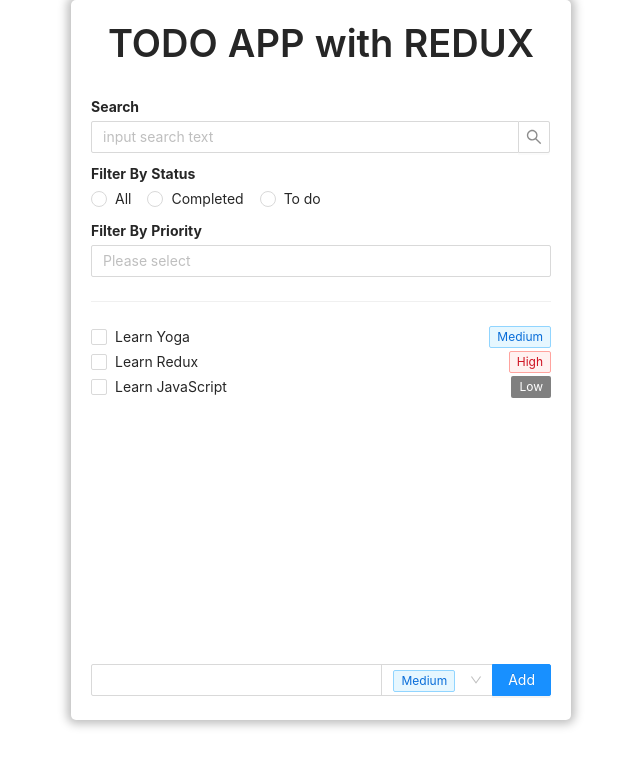
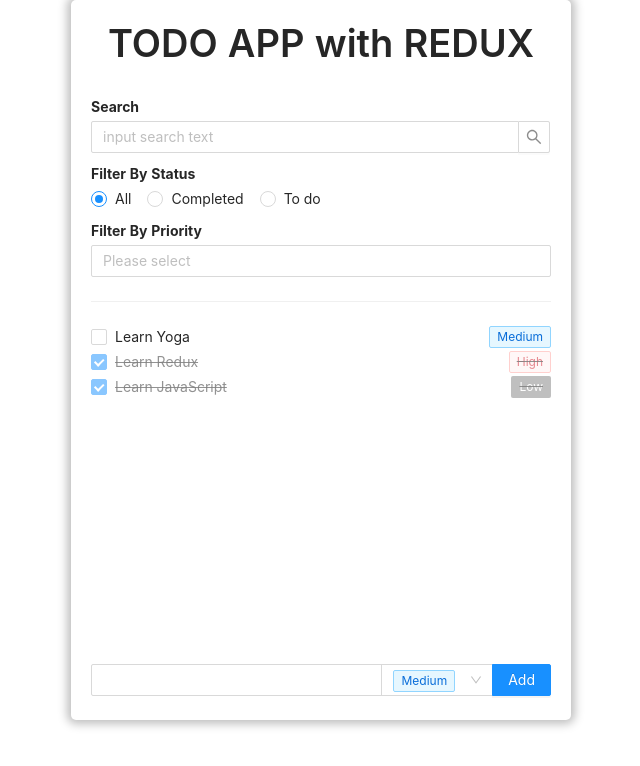
Before and after one commit to luantran24hdev/Learn-react, a React (Create React App) app: page / in a window 1280 px wide. Shown: the top 766 px of the page, without its empty margins (319-959 px from the left). Built offline with nearby package versions, Linux system fonts and the light colour scheme.

Commit message:
update filter by status

```diff
--- a/src/components/Filters/FiltersSlice.js
+++ b/src/components/Filters/FiltersSlice.js
@@ -11,6 +11,11 @@ const filtersReducer = (state = initState, action) => {
         ...state,
         search: action.payload,
       };
+    case "filters/searchFilterByStatus":
+      return {
+        ...state,
+        status: action.payload,
+      };
 
     default:
       return state;
--- a/src/components/Filters/index.js
+++ b/src/components/Filters/index.js
@@ -2,19 +2,25 @@ import { Col, Row, Input, Typography, Radio, Select, Tag } from "antd";
 import { useState } from "react";
 
 import { useDispatch, useSelector } from "react-redux";
-import { searchFilterChange } from "../../redux/actions";
+import { searchFilterChange, searchFilterByStatus } from "../../redux/actions";
 const { Search } = Input;
 export default function Filters() {
   const dispatch = useDispatch();
 
   const [searchText, setSearchText] = useState("");
+  const [filterStatus, setfilterStatus] = useState("All");
   // const [status, setStatus] = useState("");
   // const [arrPriority, setArrPriority] = useState();
 
   const inputTextSearch = (e) => {
-    console.log("e", e.target.value);
     setSearchText(e.target.value);
-    dispatch(searchFilterChange(searchText));
+    dispatch(searchFilterChange(e.target.value));
+  };
+
+  const handleSelectedStatus = (e) => {
+    setfilterStatus(e.target.value);
+    console.log("filterStatus", filterStatus);
+    dispatch(searchFilterByStatus(e.target.value));
   };
 
   // const selectStatus = (value) => {
@@ -40,7 +46,7 @@ export default function Filters() {
         >
           Filter By Status
         </Typography.Paragraph>
-        <Radio.Group>
+        <Radio.Group value={filterStatus} onChange={handleSelectedStatus}>
           <Radio value="All">All</Radio>
           <Radio value="Completed">Completed</Radio>
           <Radio value="Todo">To do</Radio>
--- a/src/components/Todo/index.js
+++ b/src/components/Todo/index.js
@@ -1,14 +1,14 @@
-import { Row, Tag, Checkbox } from 'antd';
-import { useState } from 'react';
+import { Row, Tag, Checkbox } from "antd";
+import { useState } from "react";
 
 const priorityColorMapping = {
-  High: 'red',
-  Medium: 'blue',
-  Low: 'gray',
+  High: "red",
+  Medium: "blue",
+  Low: "gray",
 };
 
-export default function Todo({ name, prioriry }) {
-  const [checked, setChecked] = useState(false);
+export default function Todo({ name, prioriry, completed }) {
+  const [checked, setChecked] = useState(completed);
 
   const toggleCheckbox = () => {
     setChecked(!checked);
@@ -16,10 +16,10 @@ export default function Todo({ name, prioriry }) {
 
   return (
     <Row
-      justify='space-between'
+      justify="space-between"
       style={{
         marginBottom: 3,
-        ...(checked ? { opacity: 0.5, textDecoration: 'line-through' } : {}),
+        ...(checked ? { opacity: 0.5, textDecoration: "line-through" } : {}),
       }}
     >
       <Checkbox checked={checked} onChange={toggleCheckbox}>
--- a/src/components/TodoList/TodosSlice.js
+++ b/src/components/TodoList/TodosSlice.js
@@ -1,7 +1,7 @@
 const initState = [
   { id: 1, name: "Learn Yoga", completed: false, priority: "Medium" },
   { id: 2, name: "Learn Redux", completed: true, priority: "High" },
-  { id: 3, name: "Learn JavaScript", completed: false, priority: "Low" },
+  { id: 3, name: "Learn JavaScript", completed: true, priority: "Low" },
 ];
 
 const todoListReducer = (state = initState, action) => {
--- a/src/components/TodoList/index.js
+++ b/src/components/TodoList/index.js
@@ -34,7 +34,12 @@ export default function TodoList() {
     <Row style={{ height: "calc(100% - 40px)" }}>
       <Col span={24} style={{ height: "calc(100% - 40px)", overflowY: "auto" }}>
         {todoList.map((item) => (
-          <Todo key={item.id} name={item.name} prioriry={item.priority} />
+          <Todo
+            key={item.id}
+            name={item.name}
+            prioriry={item.priority}
+            completed={item.completed}
+          />
         ))}
       </Col>
       <Col span={24}>
--- a/src/redux/actions.js
+++ b/src/redux/actions.js
@@ -11,3 +11,10 @@ export const searchFilterChange = (data) => {
     payload: data,
   };
 };
+
+export const searchFilterByStatus = (data) => {
+  return {
+    type: "filters/searchFilterByStatus",
+    payload: data,
+  };
+};
--- a/src/redux/selector.js
+++ b/src/redux/selector.js
@@ -1,14 +1,23 @@
 import { createSelector } from "reselect";
 
 export const searchTextSelector = (state) => state.filters.search;
+export const filterStatusSelector = (state) => state.filters.status;
 export const todoListSelector = (state) => state.todoList;
 
 export const todosRemainingSelector = createSelector(
   todoListSelector,
+  filterStatusSelector,
   searchTextSelector,
-  (todoList, searchText) => {
+  (todoList, status, searchText) => {
     return todoList.filter((todo) => {
-      return todo.name.includes(searchText);
+      if (status === "All") {
+        return todo.name.includes(searchText);
+      }
+
+      return (
+        todo.name.includes(searchText) &&
+        (status === "Completed" ? todo.completed : !todo.completed)
+      );
     });
   }
 );
```
